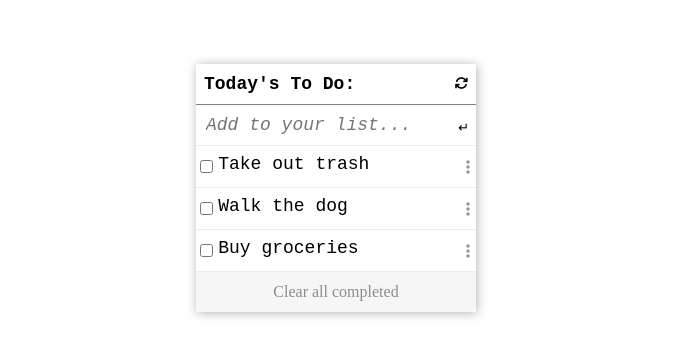
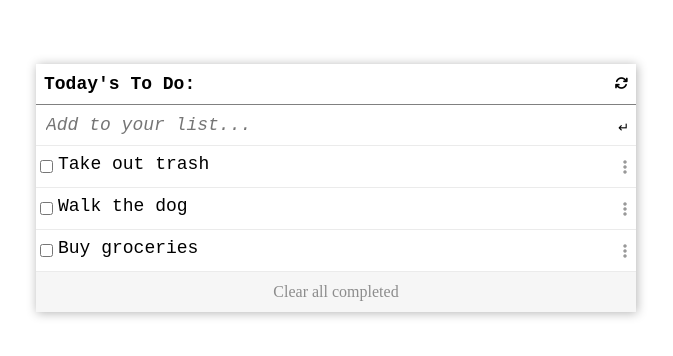
Before and after one commit to lucascomamala/To-Do-List, a website built with webpack: page src/index.html in a window 1280 px wide. Shown: the part 212-568 px from the top of the page, without its empty margins (304-977 px from the left). Built offline with nearby package versions, Linux system fonts and the light colour scheme.

Commit message:
Update style.css

```diff
--- a/src/style.css
+++ b/src/style.css
@@ -39,7 +39,7 @@ body {
 .template {
   max-width: 400px;
   width: auto;
-  min-width: 280px;
+  min-width: 600px;
   max-height: 80vh;
   height: auto;
   min-height: 240px;
@@ -76,7 +76,6 @@ ul {
   width: 100%;
   min-height: 40px;
   height: auto;
-  justify-content: space-evenly;
   border-bottom: grey;
   border-bottom: 1px solid #ebebeb;
 }
@@ -144,6 +143,7 @@ ul {
   width: 10px;
   height: 100%;
   padding: 0% 1%;
+  margin-left: auto;
 }
 
 a {
```
